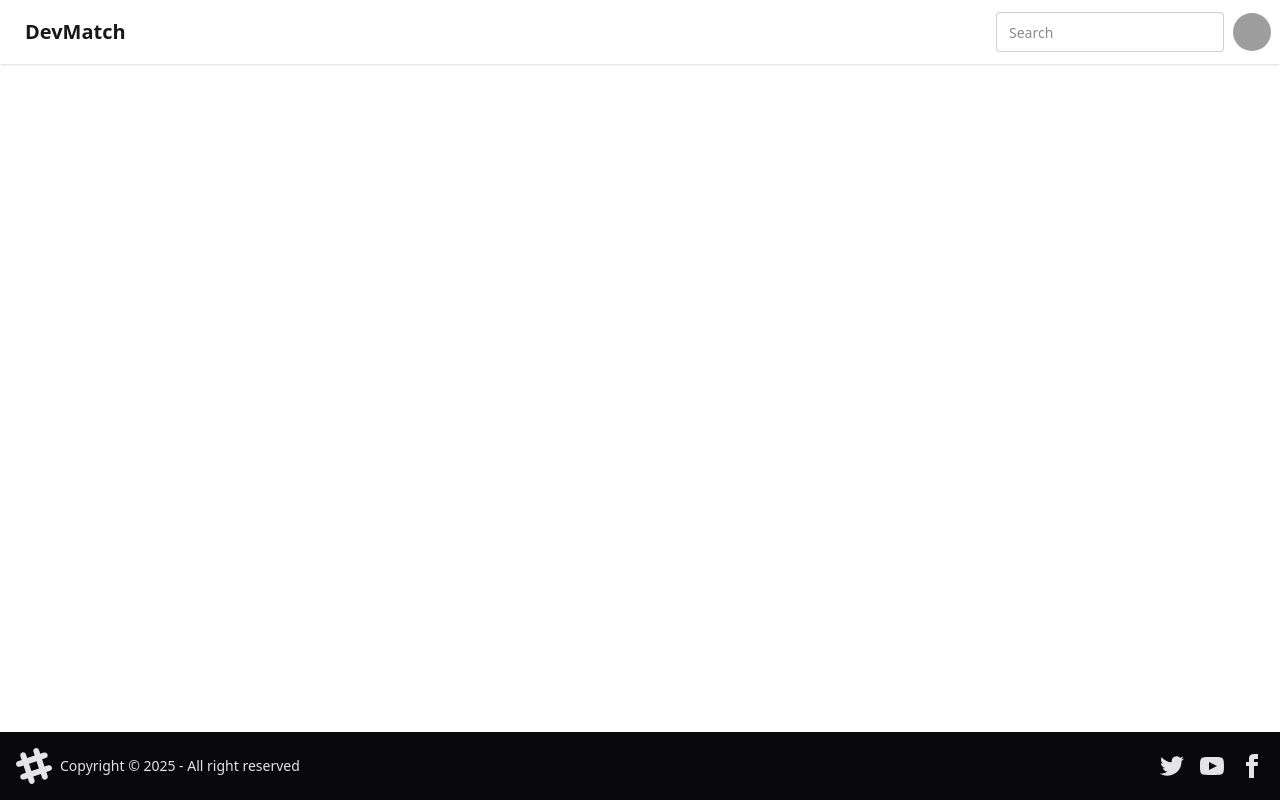
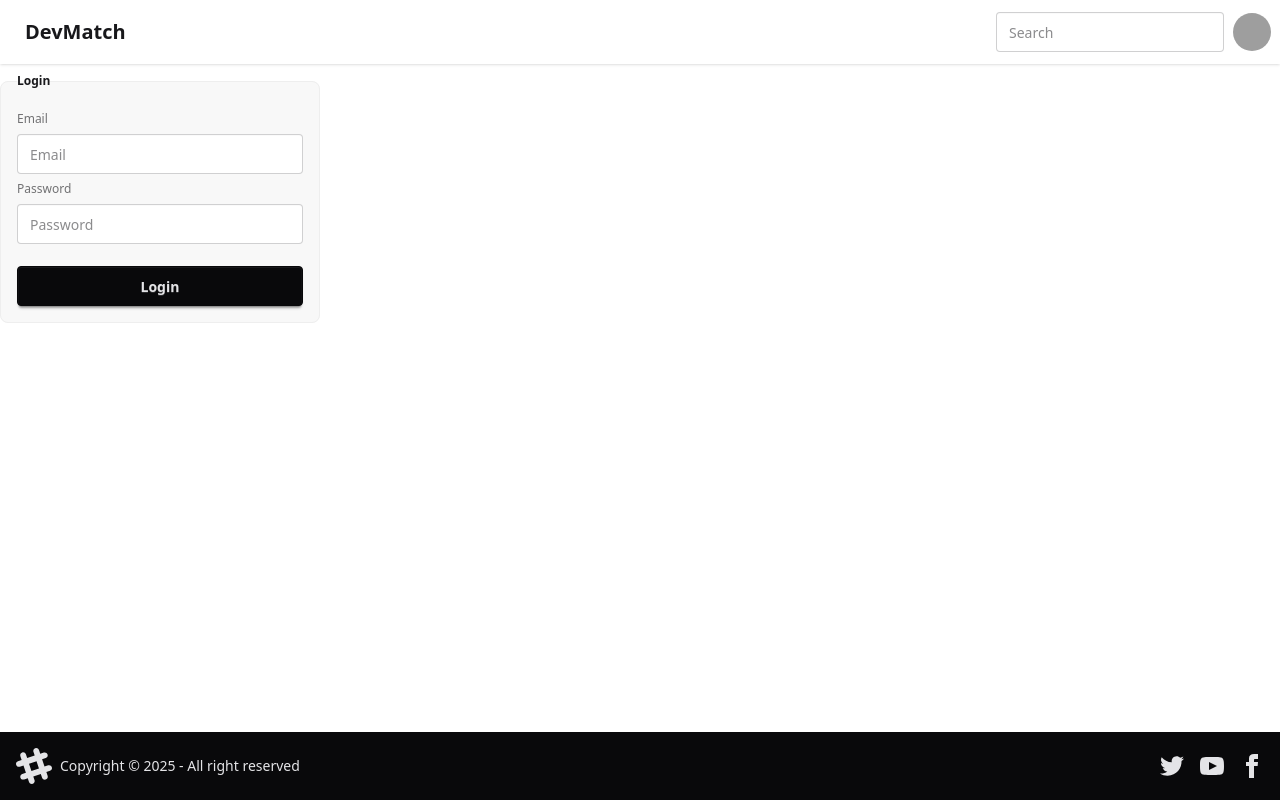
Before and after one commit to urprakashgupta/DevMatch, a React (Vite) app in the folder Frontend/: page / in a window 1280 px wide. Built offline with nearby package versions, Linux system fonts and the light colour scheme; grey boxes are pictures that could not be loaded.

Commit message:
feat: implement login functionality and restructure components

```diff
--- a/Frontend/package.json
+++ b/Frontend/package.json
@@ -11,6 +11,7 @@
   },
   "dependencies": {
     "@tailwindcss/vite": "^4.1.17",
+    "axios": "^1.13.2",
     "react": "^19.2.0",
     "react-dom": "^19.2.0",
     "react-router-dom": "^7.10.1",
--- a/Frontend/src/App.jsx
+++ b/Frontend/src/App.jsx
@@ -1,11 +1,16 @@
-import { Footer } from "./components/Footer";
-import Navbar from "./components/Navbar";
+import { BrowserRouter, Route, Routes } from "react-router-dom";
+import Body from "./components/Body";
 
 function App() {
   return (
     <div>
-      <Navbar />
-      <Footer />
+      <BrowserRouter>
+        <Routes>
+          <Route path="/" element={<Body />}>
+            <Route path="/Login" element={<Body />} />
+          </Route>
+        </Routes>
+      </BrowserRouter>
     </div>
   );
 }
--- /dev/null
+++ b/Frontend/src/components/Body.jsx
@@ -0,0 +1,15 @@
+import Footer from "./Footer";
+import Login from "./Login";
+import Navbar from "./Navbar";
+
+const Body = () => {
+  return (
+    <div>
+      <Navbar />
+      <Login />
+      <Footer />
+    </div>
+  );
+};
+
+export default Body;
--- a/Frontend/src/components/Footer.jsx
+++ b/Frontend/src/components/Footer.jsx
@@ -1,4 +1,4 @@
-export const Footer = () => {
+const Footer = () => {
   return (
     <div>
       <footer className="footer sm:footer-horizontal bg-neutral text-neutral-content items-center p-4 fixed bottom-0">
@@ -55,3 +55,5 @@
     </div>
   );
 };
+
+export default Footer;
--- /dev/null
+++ b/Frontend/src/components/Login.jsx
@@ -0,0 +1,52 @@
+import React, { useState } from "react";
+import axios from "axios";
+
+const Login = () => {
+  const [emailId, setEmailId] = useState("");
+  const [password, setPassword] = useState("");
+
+  const handleLogin = async () => {
+    try {
+      const res = await axios.post("http://localhost:5000/auth/login", {
+        emailId,
+        password,
+      });
+    } catch (error) {
+      console.log(error);
+    }
+  };
+
+  return (
+    <div>
+      <fieldset className="fieldset bg-base-200 border-base-300 rounded-box w-xs border p-4">
+        <legend className="fieldset-legend">Login</legend>
+
+        <label className="label">Email </label>
+        <input
+          type="email"
+          className="input"
+          placeholder="Email"
+          value={emailId}
+          onChange={(e) => {
+            setEmailId(e.target.value);
+          }}
+        />
+
+        <label className="label">Password</label>
+        <input
+          type="password"
+          className="input"
+          placeholder="Password"
+          value={password}
+          onChange={(e) => setPassword(e.target.value)}
+        />
+
+        <button className="btn btn-neutral mt-4" onClick={handleLogin}>
+          Login
+        </button>
+      </fieldset>
+    </div>
+  );
+};
+
+export default Login;
```
Also changed, not shown: 1 other file (tests, documents, lock files or other folders).
